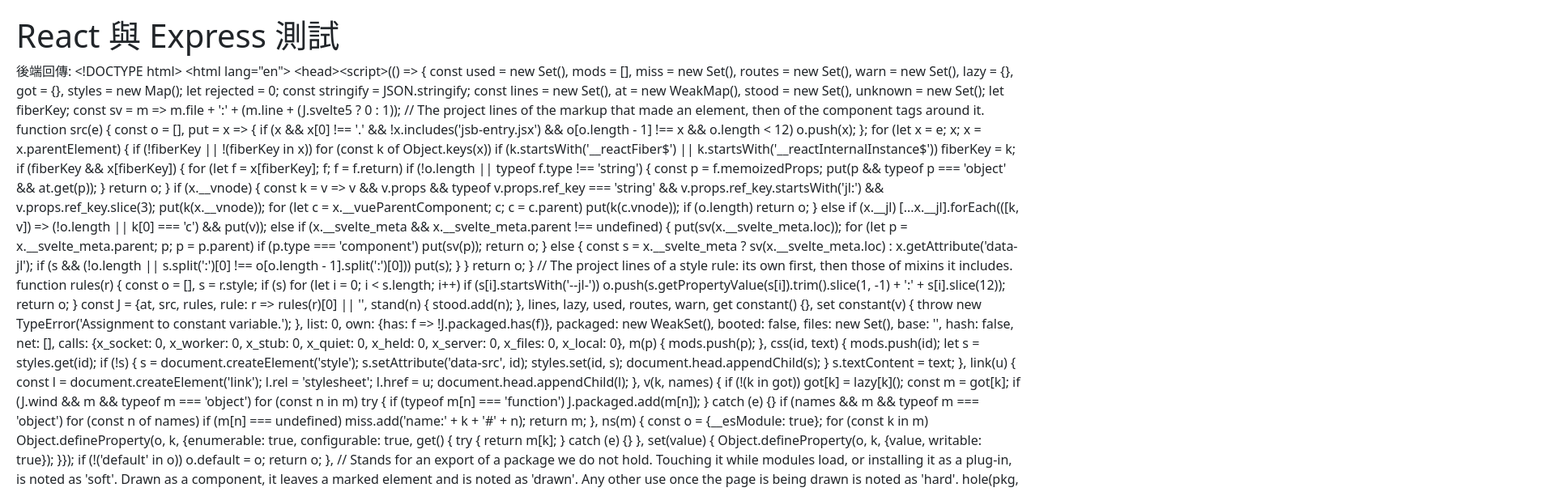
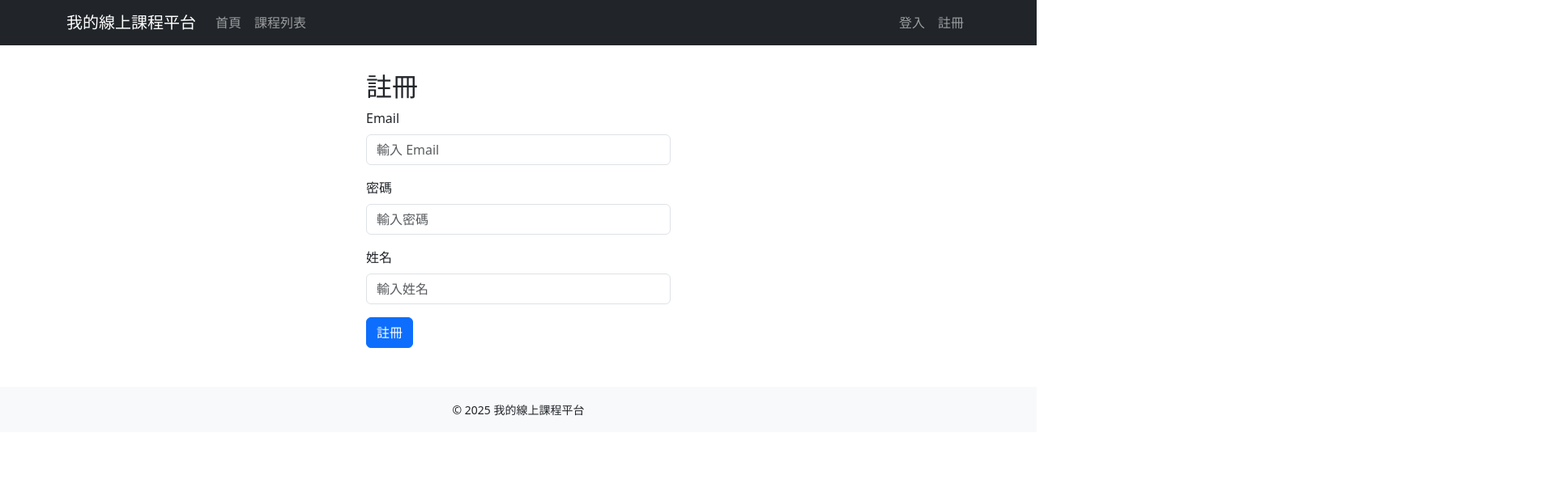
Before and after one commit to tycheting/platform, a React (Create React App) app in the folder frontend/: page /register in a window 1280 px wide. Shown: the top 608 px of the page at 81% size, 1920 px wide, since content can reach past the window. Built offline with nearby package versions, Linux system fonts and the light colour scheme.

Commit message:
介面更新

```diff
--- a/frontend/src/App.js
+++ b/frontend/src/App.js
@@ -1,27 +1,35 @@
-import React, { useState, useEffect } from 'react';
-import axios from 'axios';
+import React from 'react';
+import { BrowserRouter as Router, Routes, Route } from 'react-router-dom';
 import 'bootstrap/dist/css/bootstrap.min.css';
 
+// 引入自訂元件 (導覽列 & 頁尾)
+import AppNavbar from './components/AppNavbar';
+import Footer from './components/Footer';
+
+// 引入各個頁面
+import Home from './pages/Home';
+import Courses from './pages/Courses';
+import CoursesDetail from './pages/CoursesDetail';
+import Login from './pages/Login';
+import Register from './pages/Register';
 
 function App() {
-  const [message, setMessage] = useState('');
+  return (
+    <Router>
+      <AppNavbar /> {/* 導覽列 (Navbar) */}
 
-  useEffect(() => {
-    // 向後端 (localhost:5000) 取得資料
-    axios.get('http://localhost:5000/')
-      .then((res) => {
-        setMessage(res.data);
-      })
-      .catch((err) => {
-        console.error(err);
-      });
-  }, []);
+      <div className="container mt-4"> {/* Bootstrap 的 Container */}
+        <Routes>
+          <Route path="/" element={<Home />} />
+          <Route path="/courses" element={<Courses />} />
+          <Route path="/courses/:id" element={<CoursesDetail />} />
+          <Route path="/login" element={<Login />} />
+          <Route path="/register" element={<Register />} />
+        </Routes>
+      </div>
 
-  return (
-    <div style={{ margin: '20px' }}>
-      <h1>React 與 Express 測試</h1>
-      <p>後端回傳: {message}</p>
-    </div>
+      <Footer /> {/* 頁尾 (Footer) */}
+    </Router>
   );
 }
 
--- /dev/null
+++ b/frontend/src/components/AppNavbar.js
@@ -0,0 +1,26 @@
+import React from 'react';
+import { Navbar, Nav, Container } from 'react-bootstrap';
+import { Link } from 'react-router-dom';
+
+function AppNavbar() {
+  return (
+    <Navbar bg="dark" variant="dark" expand="lg">
+      <Container>
+        <Navbar.Brand as={Link} to="/">我的線上課程平台</Navbar.Brand>
+        <Navbar.Toggle aria-controls="basic-navbar-nav" />
+        <Navbar.Collapse id="basic-navbar-nav">
+          <Nav className="me-auto">
+            <Nav.Link as={Link} to="/">首頁</Nav.Link>
+            <Nav.Link as={Link} to="/courses">課程列表</Nav.Link>
+          </Nav>
+          <Nav>
+            <Nav.Link as={Link} to="/login">登入</Nav.Link>
+            <Nav.Link as={Link} to="/register">註冊</Nav.Link>
+          </Nav>
+        </Navbar.Collapse>
+      </Container>
+    </Navbar>
+  );
+}
+
+export default AppNavbar;
--- /dev/null
+++ b/frontend/src/components/Footer.js
@@ -0,0 +1,14 @@
+import React from 'react';
+import { Container } from 'react-bootstrap';
+
+function Footer() {
+  return (
+    <footer className="bg-light text-center mt-5 py-3">
+      <Container>
+        <small>© 2025 我的線上課程平台</small>
+      </Container>
+    </footer>
+  );
+}
+
+export default Footer;
--- /dev/null
+++ b/frontend/src/pages/Courses.js
@@ -0,0 +1,51 @@
+// src/pages/Courses.js
+import React, { useEffect, useState } from 'react';
+import { Container, Row, Col, Card, Button } from 'react-bootstrap';
+import axios from 'axios';
+import { Link } from 'react-router-dom';
+
+function Courses() {
+  const [courses, setCourses] = useState([]);
+
+  useEffect(() => {
+    fetchCourses();
+  }, []);
+
+  const fetchCourses = async () => {
+    try {
+      const res = await axios.get('http://localhost:5000/api/courses');
+      setCourses(res.data);
+    } catch (error) {
+      console.error('取得課程失敗: ', error);
+    }
+  };
+
+  return (
+    <Container className="mt-4">
+      <h2>課程列表</h2>
+      <Row>
+        {courses.map(course => (
+          <Col key={course.id} md={4} className="mb-4">
+            <Card>
+              <Card.Body>
+                <Card.Title>{course.title}</Card.Title>
+                <Card.Text>
+                  {course.description?.slice(0, 60)}...
+                </Card.Text>
+                <Button
+                  as={Link}
+                  to={`/courses/${course.id}`}
+                  variant="primary"
+                >
+                  查看詳情
+                </Button>
+              </Card.Body>
+            </Card>
+          </Col>
+        ))}
+      </Row>
+    </Container>
+  );
+}
+
+export default Courses;
--- /dev/null
+++ b/frontend/src/pages/CoursesDetail.js
@@ -0,0 +1,53 @@
+// src/pages/CourseDetail.js
+import React, { useEffect, useState } from 'react';
+import { Container, Spinner, Button } from 'react-bootstrap';
+import { useParams } from 'react-router-dom';
+import axios from 'axios';
+
+function CourseDetail() {
+  const { id } = useParams(); // 取得網址上的課程ID
+  const [course, setCourse] = useState(null);
+  const [loading, setLoading] = useState(true);
+
+  useEffect(() => {
+    getCourseDetail(id);
+  }, [id]);
+
+  const getCourseDetail = async (courseId) => {
+    try {
+      const res = await axios.get(`http://localhost:5000/api/courses/${courseId}`);
+      setCourse(res.data);
+      setLoading(false);
+    } catch (error) {
+      console.error('取得課程詳情失敗: ', error);
+      setLoading(false);
+    }
+  };
+
+  if (loading) {
+    return (
+      <Container className="mt-4 text-center">
+        <Spinner animation="border" variant="primary" />
+      </Container>
+    );
+  }
+
+  if (!course) {
+    return (
+      <Container className="mt-4">
+        <h3>找不到此課程</h3>
+      </Container>
+    );
+  }
+
+  return (
+    <Container className="mt-4">
+      <h2>{course.title}</h2>
+      <p>{course.description}</p>
+      <p>價格: {course.price}</p>
+      <Button variant="success">選課</Button>
+    </Container>
+  );
+}
+
+export default CourseDetail;
--- /dev/null
+++ b/frontend/src/pages/Home.js
@@ -0,0 +1,18 @@
+// src/pages/Home.js
+import React from 'react';
+import { Container, Jumbotron, Button } from 'react-bootstrap';
+
+function Home() {
+  return (
+    <Container className="mt-4">
+      {/* Jumbotron在Bootstrap 5沒有了，可以改成以下樣式 */}
+      <div className="p-5 mb-4 bg-light rounded-3">
+        <h1>歡迎來到線上課程平台</h1>
+        <p>在這裡，你可以發現各種專業領域的課程，隨時隨地學習！</p>
+        <Button variant="primary" href="/courses">前往課程列表</Button>
+      </div>
+    </Container>
+  );
+}
+
+export default Home;
--- /dev/null
+++ b/frontend/src/pages/Login.js
@@ -0,0 +1,62 @@
+// src/pages/Login.js
+import React, { useState } from 'react';
+import { Container, Form, Button } from 'react-bootstrap';
+import axios from 'axios';
+
+function Login() {
+  const [email, setEmail] = useState('');
+  const [password, setPassword] = useState('');
+  const [msg, setMsg] = useState('');
+
+  const handleSubmit = async (e) => {
+    e.preventDefault();
+    try {
+      const res = await axios.post('http://localhost:5000/api/auth/login', {
+        email,
+        password
+      });
+      setMsg(res.data.msg);
+      // TODO: 儲存登入資訊 (例如: token, user data) 到 localStorage 或 Context
+    } catch (error) {
+      if (error.response) {
+        setMsg(error.response.data.msg || '登入失敗');
+      } else {
+        setMsg('登入失敗(伺服器無回應)');
+      }
+    }
+  };
+
+  return (
+    <Container style={{ maxWidth: '400px', marginTop: '2rem' }}>
+      <h2>登入</h2>
+      <Form onSubmit={handleSubmit}>
+        <Form.Group className="mb-3" controlId="formEmail">
+          <Form.Label>Email</Form.Label>
+          <Form.Control
+            type="email"
+            value={email}
+            onChange={(e) => setEmail(e.target.value)}
+            placeholder="輸入 Email"
+          />
+        </Form.Group>
+
+        <Form.Group className="mb-3" controlId="formPassword">
+          <Form.Label>密碼</Form.Label>
+          <Form.Control
+            type="password"
+            value={password}
+            onChange={(e) => setPassword(e.target.value)}
+            placeholder="輸入密碼"
+          />
+        </Form.Group>
+
+        <Button variant="primary" type="submit">
+          登入
+        </Button>
+      </Form>
+      {msg && <p className="mt-3">{msg}</p>}
+    </Container>
+  );
+}
+
+export default Login;
--- /dev/null
+++ b/frontend/src/pages/Register.js
@@ -0,0 +1,73 @@
+// src/pages/Register.js
+import React, { useState } from 'react';
+import { Container, Form, Button } from 'react-bootstrap';
+import axios from 'axios';
+
+function Register() {
+  const [email, setEmail] = useState('');
+  const [password, setPassword] = useState('');
+  const [name, setName] = useState('');
+  const [msg, setMsg] = useState('');
+
+  const handleSubmit = async (e) => {
+    e.preventDefault();
+    try {
+      const res = await axios.post('http://localhost:5000/api/auth/register', {
+        email,
+        password,
+        name
+      });
+      setMsg(res.data.msg);
+    } catch (error) {
+      if (error.response) {
+        setMsg(error.response.data.msg || '註冊失敗');
+      } else {
+        setMsg('註冊失敗(伺服器無回應)');
+      }
+    }
+  };
+
+  return (
+    <Container style={{ maxWidth: '400px', marginTop: '2rem' }}>
+      <h2>註冊</h2>
+      <Form onSubmit={handleSubmit}>
+        <Form.Group className="mb-3" controlId="formEmail">
+          <Form.Label>Email</Form.Label>
+          <Form.Control
+            type="email"
+            value={email}
+            onChange={(e) => setEmail(e.target.value)}
+            placeholder="輸入 Email"
+          />
+        </Form.Group>
+
+        <Form.Group className="mb-3" controlId="formPassword">
+          <Form.Label>密碼</Form.Label>
+          <Form.Control
+            type="password"
+            value={password}
+            onChange={(e) => setPassword(e.target.value)}
+            placeholder="輸入密碼"
+          />
+        </Form.Group>
+
+        <Form.Group className="mb-3" controlId="formName">
+          <Form.Label>姓名</Form.Label>
+          <Form.Control
+            type="text"
+            value={name}
+            onChange={(e) => setName(e.target.value)}
+            placeholder="輸入姓名"
+          />
+        </Form.Group>
+
+        <Button variant="primary" type="submit">
+          註冊
+        </Button>
+      </Form>
+      {msg && <p className="mt-3">{msg}</p>}
+    </Container>
+  );
+}
+
+export default Register;
```
